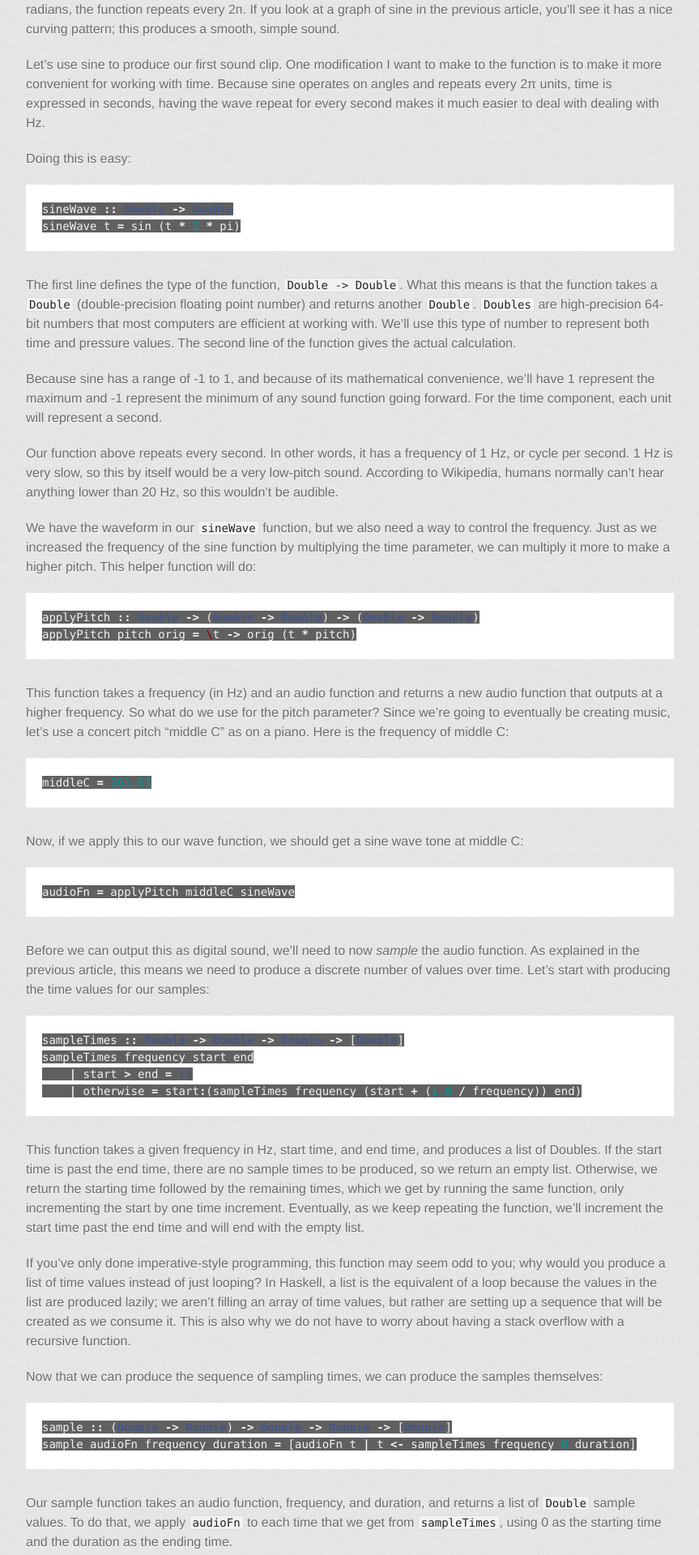
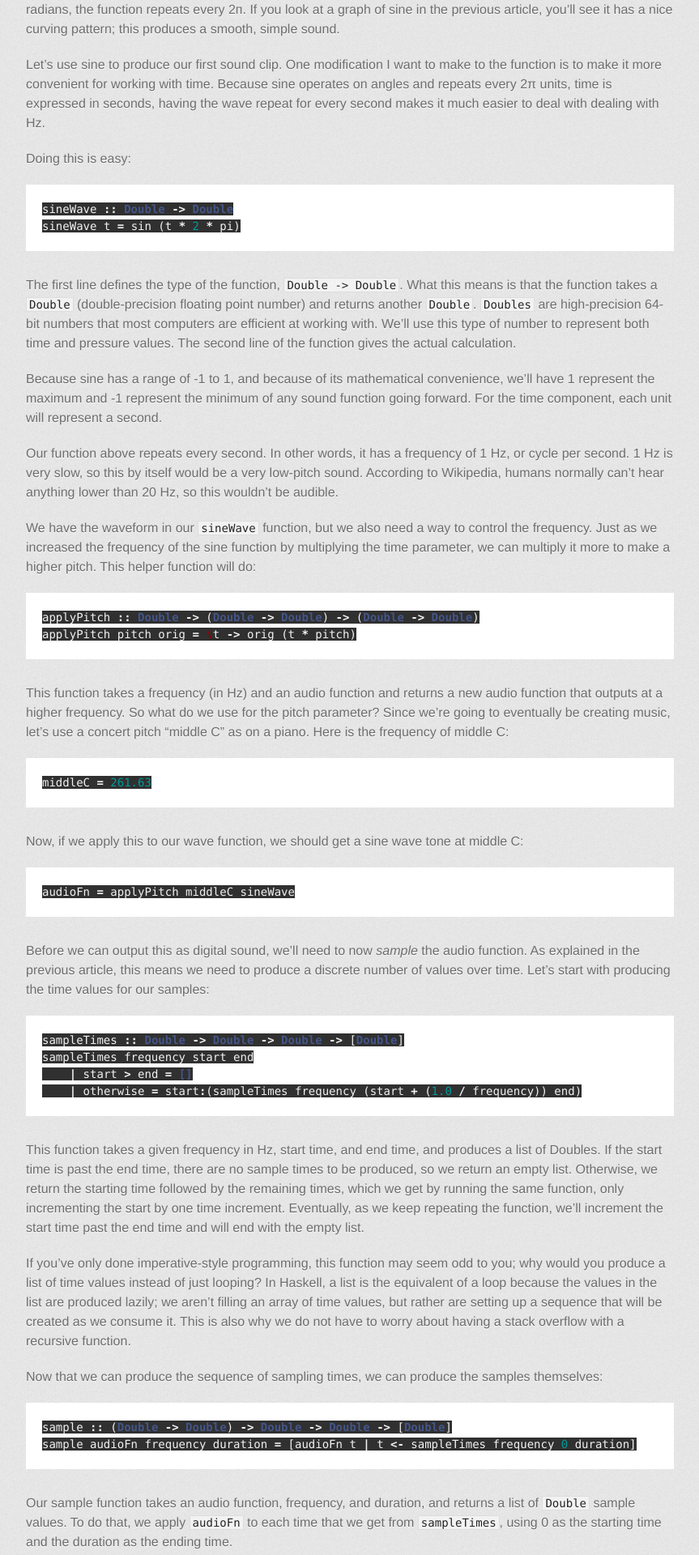
Before and after one commit to apoco/wave-machine, a Jekyll site: the page built from _posts/2014-08-02-first-sine-wave.md, in a window 1280 px wide. Shown: the part 632-2552 px from the top of the page at 81% size, without its empty margins (208-1071 px from the left). Built offline with Jekyll 4.4.1, drawn with Linux system fonts in a browser that asks for light colours; some web fonts are replaced; Markdown is read by kramdown in place of the engine named in the settings.

Commit message:
Reverting, looks worse

```diff
--- a/stylesheets/stylesheet.css
+++ b/stylesheets/stylesheet.css
@@ -187,7 +187,7 @@ pre {
 }
 pre code {
   color: #f2f2f2;
-  background-color: #606060;
+  background-color: #303030;
   border: none;
   padding: 0;
 }
```
